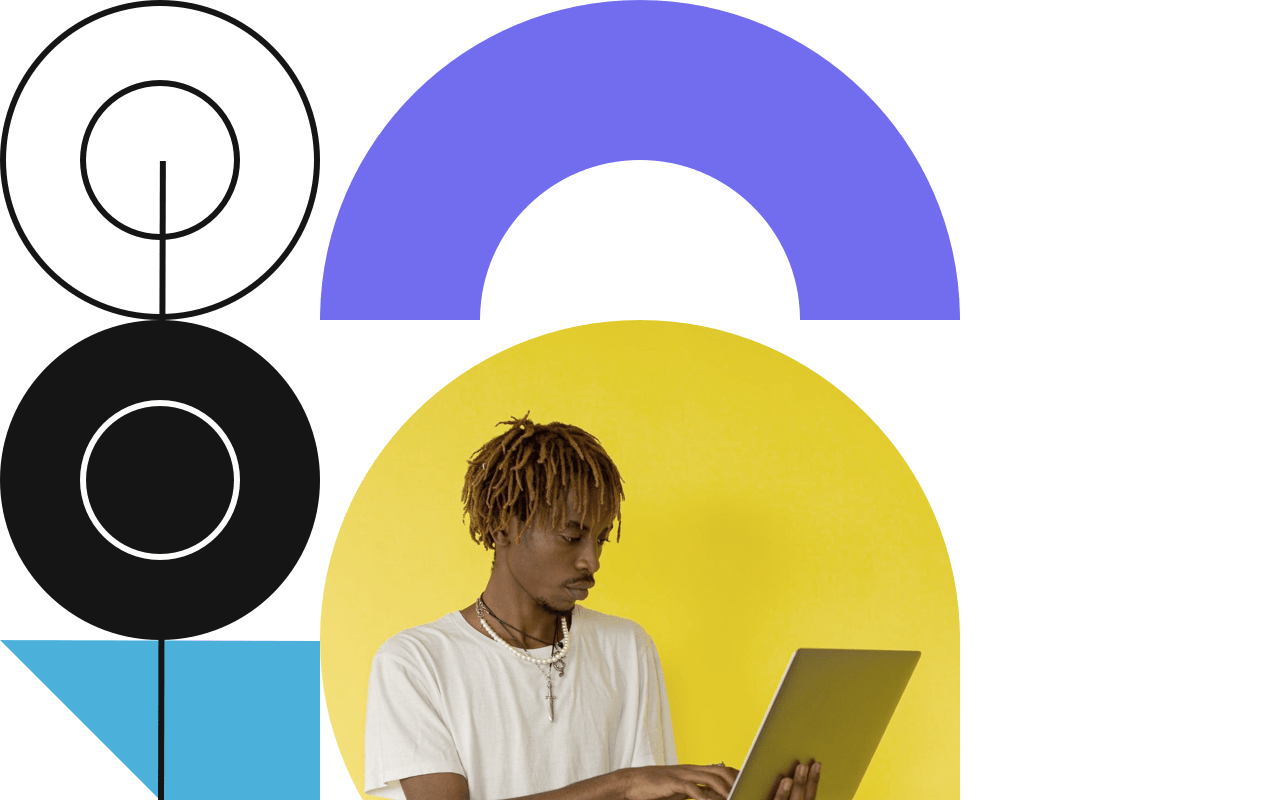
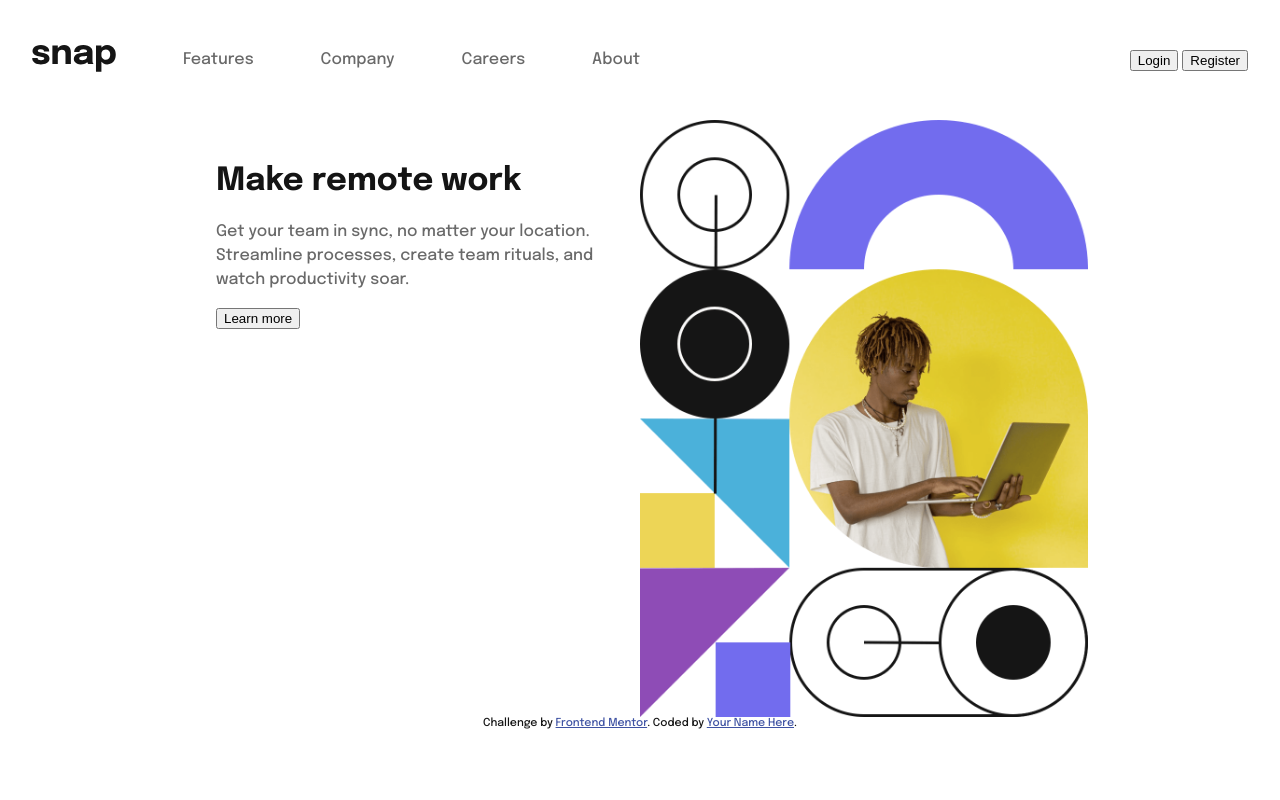
Before and after one commit to yuliia-p/Intro-section-with-dropdown-navigation, a website: page index.html in a window 1280 px wide. Shown: the top 800 px of the page. Drawn offline with Linux system fonts and the light colour scheme.

Commit message:
working on desktop

```diff
--- a/css/layout.css
+++ b/css/layout.css
@@ -20,7 +20,20 @@
 }
 
 @media screen and (min-width: 756px) {
+  .desktop {
+    display: block;
+  }
+
+  .row,
+  .flex {
+    display: flex;
+  }
+
   .column-half {
     flex-basis: 50%;
   }
+
+  .desktop-reverse {
+    flex-direction: row-reverse;
+  }
 }
--- a/css/styles.css
+++ b/css/styles.css
@@ -1,3 +1,15 @@
+@import "https://fonts.googleapis.com/css2?family=Epilogue:wght@500;700&display=swap";
+
+body {
+  font-family: Epilogue, sans-serif;
+  color: hsl(0deg, 0%, 8%);
+}
+
+p {
+  line-height: 1.5rem;
+  color: hsl(0deg, 0%, 41%);
+}
+
 .off {
   display: none;
 }
@@ -7,7 +19,7 @@
 }
 
 .mobile-menu-div,
-.content-holder {
+.text-holder {
   padding: 1.5rem;
 }
 
@@ -15,12 +27,52 @@ img.mobile {
   width: 100%;
 }
 
+.text-holder {
+  text-align: center;
+}
+
 @media screen and (min-width: 756px) {
-  .mobile {
-    display: none;
+  .container {
+    width: 100%;
+    margin: auto;
+  }
+
+  .content-holder {
+    width: 70%;
+    margin: auto;
   }
 
   .desktop {
     display: block;
   }
+
+  .row,
+  .flex {
+    display: flex;
+  }
+
+  .mobile {
+    display: none;
+  }
+
+  img.desktop {
+    width: 100%;
+  }
+
+  .flex {
+    align-items: center;
+  }
+
+  .desktop-menu-div {
+    padding: 2rem;
+    align-items: center;
+  }
+
+  .buttons-holder {
+    text-align: end;
+  }
+
+  .text-holder {
+    text-align: start;
+  }
 }
--- a/index.html
+++ b/index.html
@@ -22,7 +22,7 @@
         </div>
       </div>
       <div class="column-half column-half-menu">
-        <div class="menu-bars">
+        <div class="menu-bars" style="text-align: end;">
           <img id="menu-icon" src="./images/icon-menu.svg" alt="menu-bars">
         </div>
         <div class="menu-content off">
@@ -41,15 +41,26 @@
       </div>
     </div>
     <div class="row desktop-menu-div desktop">
-      <div class="column-half"></div>
-      <div class="column-half"></div>
+      <div class="column-half flex" style="justify-content: space-between;">
+        <div class="logo">
+          <img src="./images/logo.svg" alt="logo">
+        </div>
+        <p class="p-menu">Features</p>
+        <p class="p-menu">Company</p>
+        <p class="p-menu">Careers</p>
+        <p class="p-menu">About</p>
+      </div>
+      <div class="column-half buttons-holder">
+        <button>Login</button>
+        <button>Register</button>
+      </div>
     </div>
-    <div class="row">
-      <div class="column-half">
+    <div class="row desktop-reverse content-holder">
+      <div class="column-half ">
         <img class="mobile" src="./images/image-hero-mobile.png" alt="image">
         <img class="desktop" src="./images/image-hero-desktop.png" alt="image">
       </div>
-      <div class="column-half content-holder" style="text-align: center;">
+      <div class="column-half text-holder" style=";">
         <h1>Make remote work</h1>
         <p>Get your team in sync, no matter your location. Streamline processes,
         create team rituals, and watch productivity soar.</p>
```
